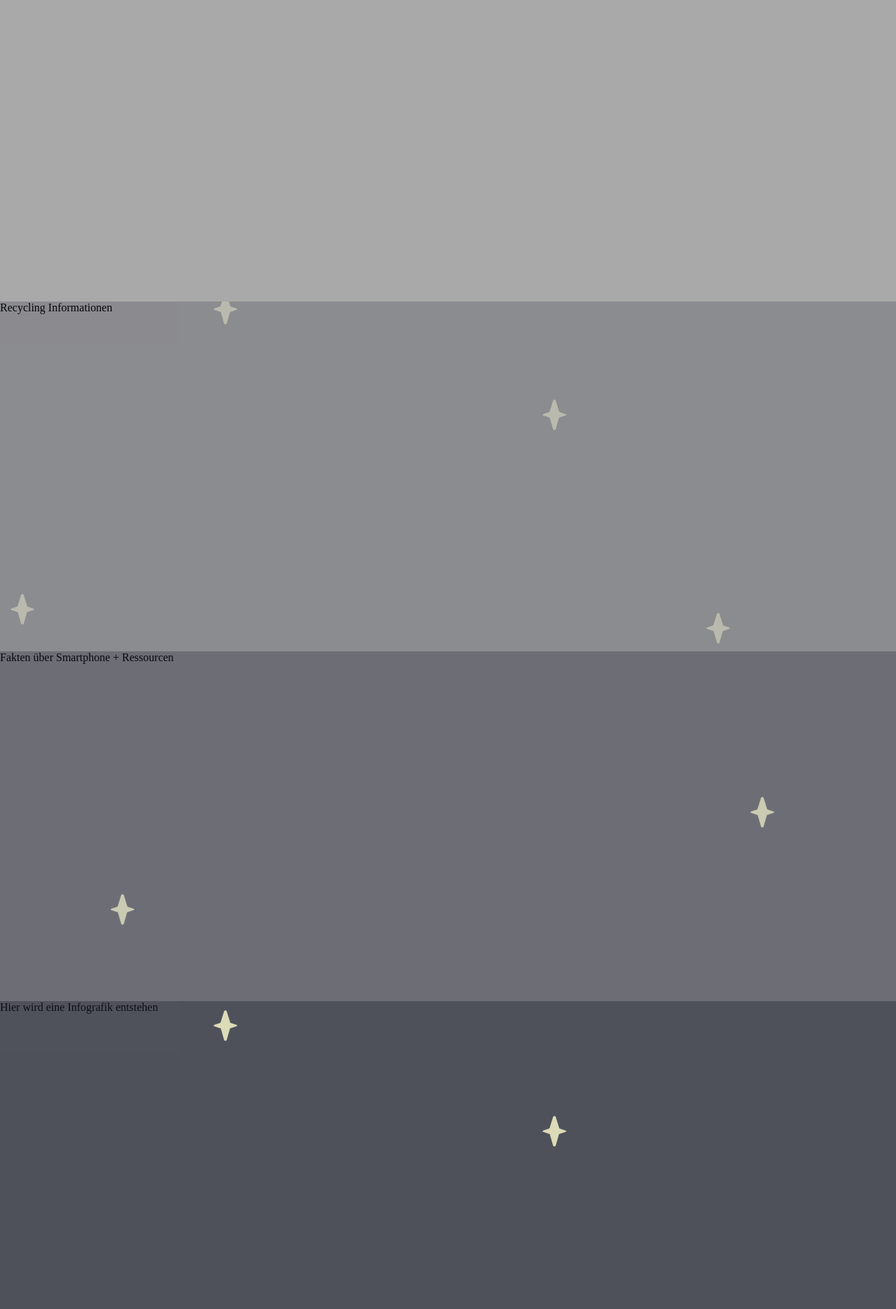
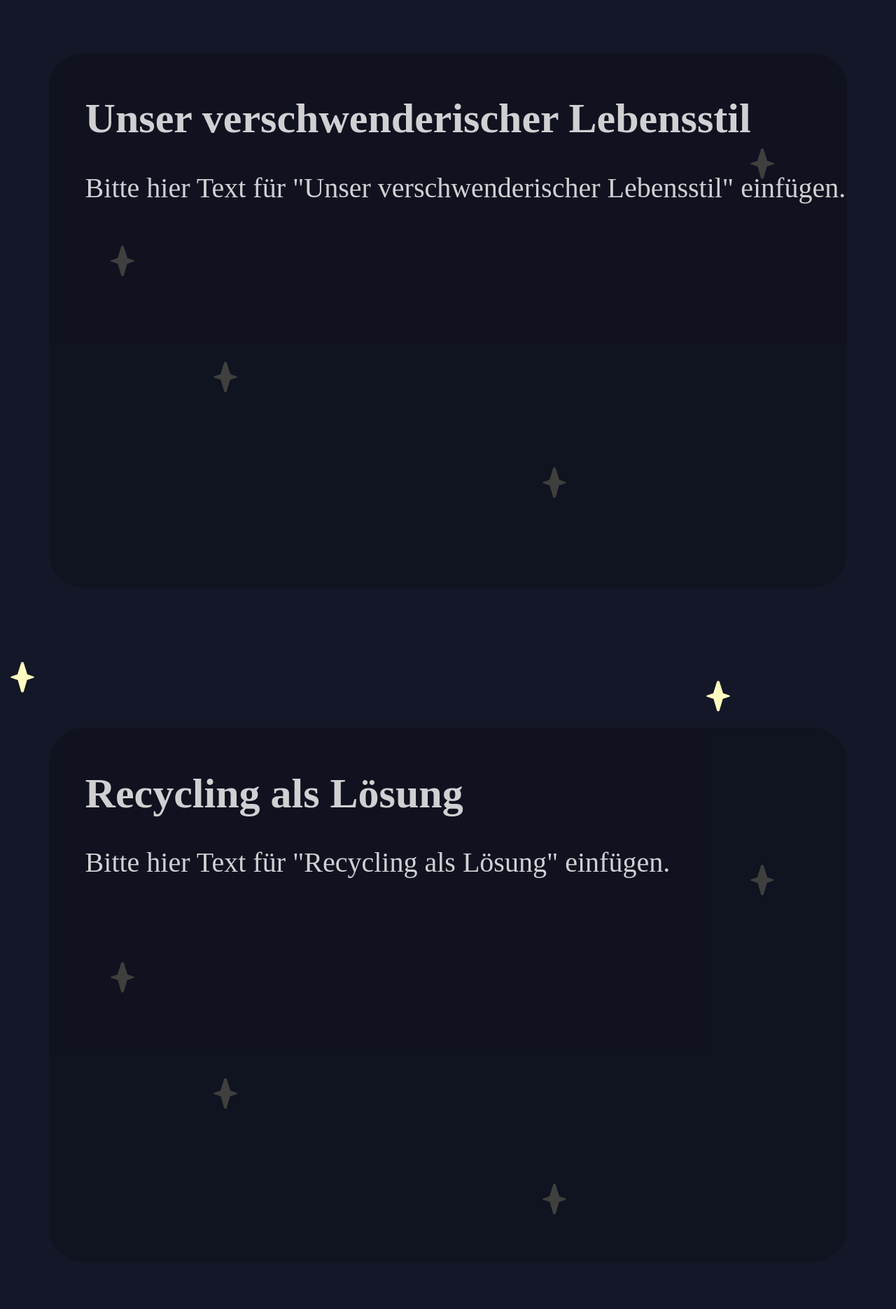
Before and after one commit to LennoxIsBadAtCoding/DMWT_Gruppe7, a Next.js app: page / in a window 1280 px wide. Shown: the part 780-2651 px from the top of the page at 70% size. Built offline with nearby package versions, Linux system fonts and the light colour scheme.

Commit message:
created general website layout with transparent boxes for each section created footer created button that leads to form page

```diff
--- a/app/formular/page.tsx
+++ b/app/formular/page.tsx
@@ -1,9 +1,7 @@
 "use client";
 import Link from 'next/link';
-import useSWR from 'swr';
 import React from 'react';
-import styles from "styles/Formular.module.css";
-import Image from "next/image";
+import styles from "../../styles/Formular.module.css";
 import { useState } from "react";
 import { useForm } from "react-hook-form";
 import { yupResolver } from "@hookform/resolvers/yup";
--- a/app/layout.tsx
+++ b/app/layout.tsx
@@ -1,20 +1,42 @@
-import styles from "styles/Layout.module.css"
+import styles from "../styles/Layout.module.css"
+import React from "react";
+
 export const metadata = {
   title: 'Next.js',
   description: 'Generated by Next.js',
 }
+
 // design place
-  function HeaderRectangle() {
+function HeaderRectangle() {
     const mockupmenu = {
+
       width: '100%',
       height: '5rem',
-      backgroundColor: 'black',
+      backgroundColor: '#101118'
      }
-  return (<div style={mockupmenu}> <p className={styles.mockupmenutext}>
-    Recycling | Facts | Infografik | Kontakt
-  </p>
+  return (<div style={mockupmenu}>
+    <p className={styles.mockupmenutext}>
+      Recycling | Facts | Infografik | Kontakt
+    </p>
   </div>)
 }
+
+function Footer() {
+  return (
+      <div className={styles.footer}>
+        <div className={styles.footerContent}>
+            Datenschutz
+        </div>
+        <div className={styles.footerContent}>
+            Impressum
+        </div>
+        <div className={styles.footerContent}>
+            Kontakt
+        </div>
+      </div>
+  )
+}
+
 export default function RootLayout({
   children,
 }: {
@@ -22,9 +44,15 @@ export default function RootLayout({
 }) {
   return (
     <html lang="en">
+    <head>
+      {/*<style>
+        @import url('https://fonts.googleapis.com/css2?family=Gothic+A1&display=swap');
+      </style>*/}
+    </head>
     <body className={styles.body}>
-    <HeaderRectangle></HeaderRectangle>
-    {children}
+        <HeaderRectangle></HeaderRectangle>
+        {children}
+        <Footer></Footer>
     </body>
     </html>
   )
--- a/app/page.tsx
+++ b/app/page.tsx
@@ -1,6 +1,7 @@
 import Link from "next/link"
 import React from "react";
-import styles from "styles/MainPage.module.css"
+import styles from "../styles/MainPage.module.css"
+
 export default function MainPage() {
     function Hero() {
         const heroStyle = {
@@ -17,70 +18,84 @@ export default function MainPage() {
         )
     }
 
-    function RectangleResourceInformation(){
-        const rectangleStyle = {
-        width: '100%',
-        height: '500px',
-        backgroundColor: 'darkgrey',
-    };
-        return(
-            <div style={rectangleStyle}>
-            Informationen über die verfügbaren Ressourcen der Welt test
-            </div>
-        )
-    }
-    function RectangleRecyclingInformation(){
-        const rectangleStyle = {
-            width: '100%',
-            height: '500px',
-            opacity: '80%',
-            backgroundColor: 'darkgrey',
-        };
-        return(
-            <div style={rectangleStyle}>
-                Recycling Informationen
-            </div>
-        )
-    }
-    function RectangleFacts(){
-        const rectangleStyle = {
-            width: '100%',
-            height: '500px',
-            opacity: '60%',
-            backgroundColor: 'darkgrey',
-        };
-        return(
-            <div style={rectangleStyle}>
-                Fakten über Smartphone + Ressourcen
-            </div>
-        )
-    }
-    function RectangleInfographics(){
-        const rectangleStyle = {
-            width: '100%',
-            height: '500px',
-            opacity: '40%',
-            backgroundColor: 'darkgrey',
-        };
-        return(
-            <div style={rectangleStyle}>
-                Hier wird eine Infografik entstehen
+    function BoxVerschwenderischerLebenstil() {
+        return (
+            <div className={styles.centered}>
+                <div className={styles.transparentBox} id={styles.smallBox}>
+                    <h1 style={{fontSize: 60}}>
+                        Unser verschwenderischer Lebensstil
+                    </h1>
+                    <p style={{fontSize: 40}}>
+                        Bitte hier Text für "Unser verschwenderischer Lebensstil" einfügen.
+                    </p>
+                </div>
             </div>
         )
     }
 
+    function BoxRecyclingAlsLoesung() {
+        return (
+            <div className={styles.centered}>
+                <div className={styles.transparentBox} id={styles.smallBox}>
+                    <h1 style={{fontSize: 60}}>
+                        Recycling als Lösung
+                    </h1>
+                    <p style={{fontSize: 40}}>
+                        Bitte hier Text für "Recycling als Lösung" einfügen.
+                    </p>
+                </div>
+            </div>
+        )
+    }
 
+    function BoxFacts() {
+        return (
+            <div className={styles.centered}>
+                <div className={styles.transparentBox} id={styles.largeBox}>
+                    <h1 style={{fontSize: 60}}>
+                        Facts
+                    </h1>
+                </div>
+            </div>
+        )
+    }
+
+    function BoxInfografik() {
+        return (
+            <div className={styles.centered}>
+                <div className={styles.transparentBox} id={styles.largeBox}>
+                    <h1 style={{fontSize: 60}}>
+                        {/*Hier Header einfügen, falls notwendig*/}
+                    </h1>
+                </div>
+            </div>
+        )
+    }
+
+    const handleFormButtonClick = () => {
+        window.location.href = './formular/page.tsx';
+    };
+
+    function ButtonToFormPage() {
+        return (
+            <div className={styles.centered}>
+                <a href="/formular">
+                    <button id={styles.buttonToForm}>
+                        ZUM KONTAKTFORMULAR
+                    </button>
+                </a>
+            </div>
+        )
+    }
 
     return(
         <main>
             <Hero></Hero>
-            <Link className={styles.linkStyle} href="/formular">Hier geht's zum Formular mit den Kommentaren</Link>
-            <RectangleResourceInformation></RectangleResourceInformation>
-            <RectangleRecyclingInformation></RectangleRecyclingInformation>
-            <RectangleFacts></RectangleFacts>
-            <RectangleInfographics></RectangleInfographics>
-
-
+            <BoxVerschwenderischerLebenstil></BoxVerschwenderischerLebenstil>
+            <BoxRecyclingAlsLoesung></BoxRecyclingAlsLoesung>
+            <BoxFacts></BoxFacts>
+            <BoxInfografik></BoxInfografik>
+            <ButtonToFormPage></ButtonToFormPage>
         </main>
     )
 }
--- a/styles/Layout.module.css
+++ b/styles/Layout.module.css
@@ -1,16 +1,22 @@
+@font-face {
+    font-family: "GothicA1";
+    src: local("GothicA1"),
+    url('../public/fonts/GothicA1-Regular.ttf') format("truetype");
+    font-weight: normal;
+}
+
+.gothicText {
+    font-family: 'GothicA1', sans-serif;
+}
 
 .body{
-    /*width: 1440px;*/
-    /*height: 1024px;*/
     background-image:url("../public/Background.svg");
     background-position: center;
     background-repeat: repeat;
     background-size: auto;
     margin: 0 auto;
-    /*padding: 0;
-    border: 0 ;*/
+}
 
-}
 .mockupmenutext{
     margin: 0 auto;
     padding-right: 1em;
@@ -19,3 +25,20 @@
     font-size: 2em;
     color: #FFFFFF;
 }
+
+.footer{
+    left: 0;
+    bottom: 0;
+    width: 100%;
+    height: 150px;
+    background-color: #101118;
+    color: white;
+    display: flex;
+    justify-content: center;
+    align-items: center;
+    font-size: 25px;
+}
+
+.footerContent{
+    margin: 100px;
+}
--- a/styles/MainPage.module.css
+++ b/styles/MainPage.module.css
@@ -1,3 +1,9 @@
+.h1{
+    text-align: center;
+    margin-top: 300px;
+    font-size: 50px;
+}
+
 .WebsiteTitle{
     color: #FFF;
     font-family: Viga;
@@ -9,11 +15,7 @@
     text-align: right;
     padding-right: 2em;
 }
-.Navigationbar{
-    color: white;
-    font-size: 20px;
-    text-align: right;
-}
+
 .Text{
     color: white;
     font-size: 15px;
@@ -21,11 +23,52 @@
     padding: 50px;
 
 }
-.Rectangle{
-    text-align: right;
+
+.centered{
+    display: flex;
+    justify-content: center;
+    align-items: center;
 }
+
+#smallBox{
+    height: 745px;
+}
+
+#largeBox{
+    height: 1590px;
+}
+
+.transparentBox{
+    width: 85%;
+    border-radius: 50px;
+    background-color: #10121E;
+    opacity: 80%;
+    margin-top: 200px;
+    color: white;
+    padding-left: 4%;
+    padding-top: 1.5%;
+}
+
+#buttonToForm{
+    margin-top: 300px;
+    margin-bottom: 200px;
+    border-radius: 50px;
+    font-size: 30px;
+    height: 150px;
+    width: 475px;
+    border: none;
+    background-color: #20D7C4;
+    font-weight: bold;
+}
+
+#buttonToForm:hover{
+    background-color: #26C2B2;
+    font-size: 32px;
+    transition: 0.5s;
+}
+
 .linkStyle{
     font-size: 3em;
-    text-decoration: underline;
+    text-decoration: underline dotted;
     color: lightblue;
 }
```
